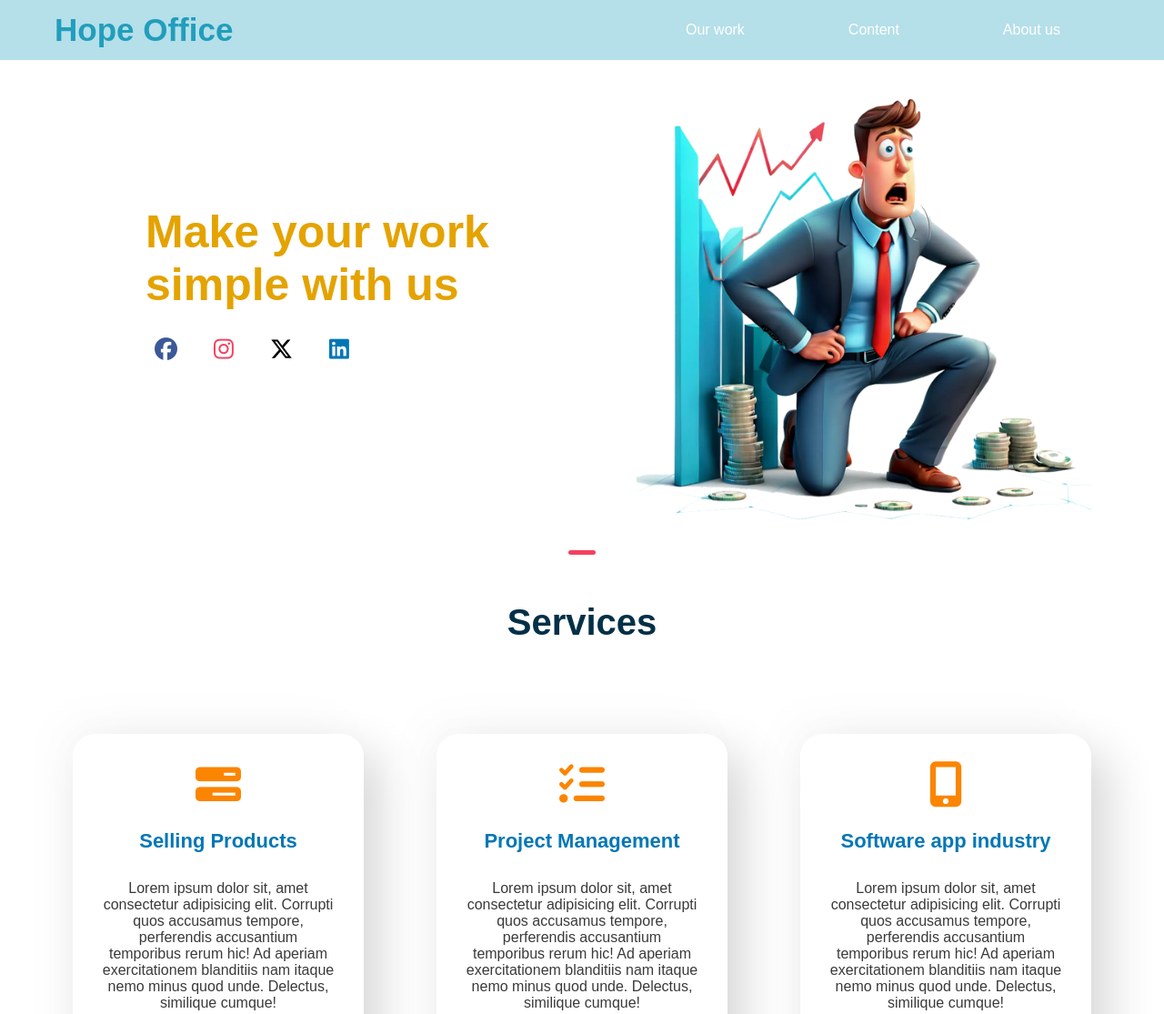
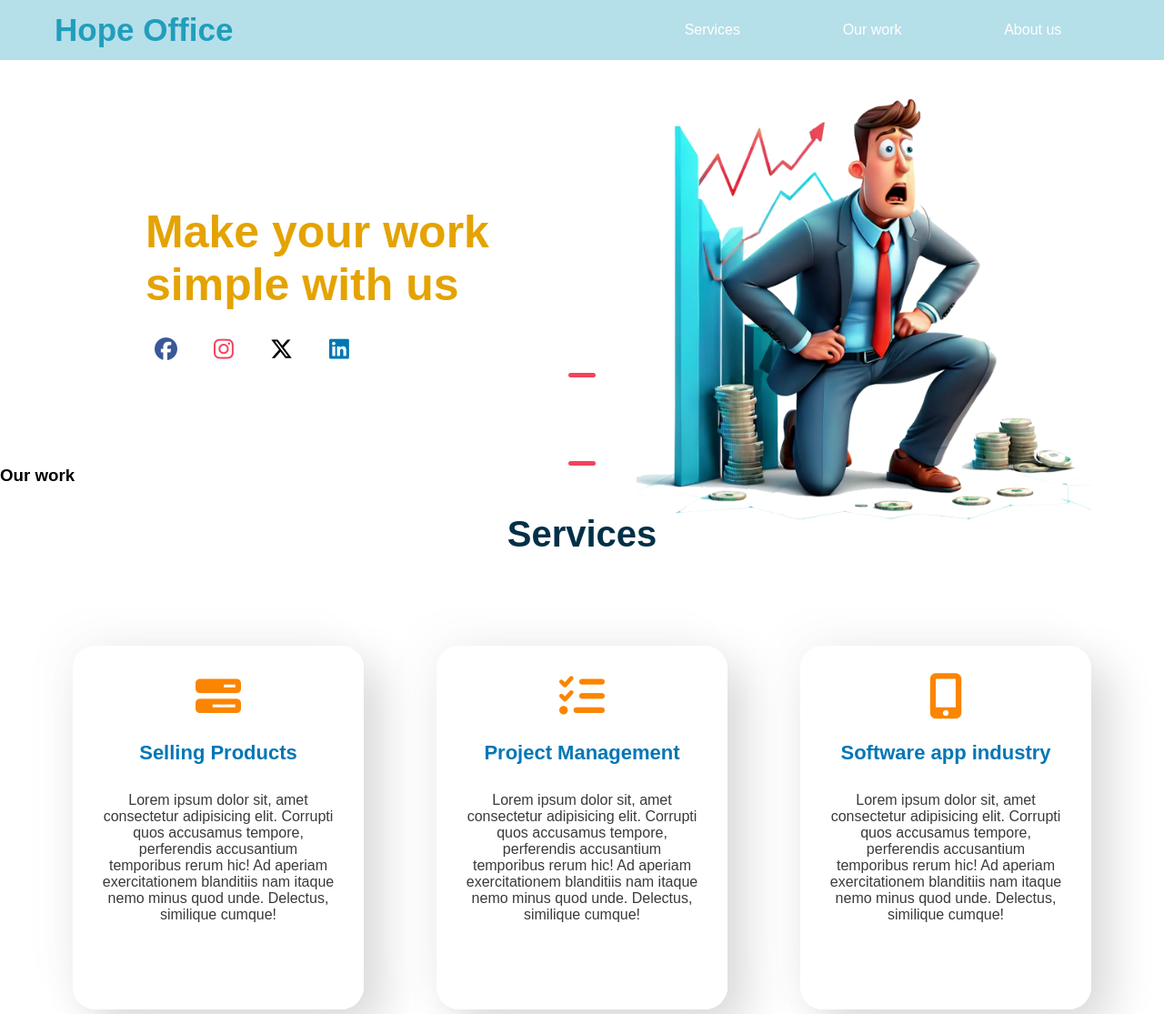
Before and after one commit to clozr0/Office-ID, a plain HTML site: page index.html in a window 1280 px wide. Shown: the top 1115 px of the page at 91% size. Drawn offline with Linux system fonts and the light colour scheme.

Commit message:
Update index.html

```diff
--- a/index.html
+++ b/index.html
@@ -13,8 +13,8 @@
     <header id="address">
         <h1><a href="#">Hope Office</a></h3>
             <ul>
-                <li><a href="#our-work">Our work</a></li>
-                <li><a href="#content">Content</a></li>
+                <li><a href="#service">Services</a></li>
+                <li><a href="#work">Our work</a></li>
                 <li><a href="#about">About us</a></li>
             </ul>
     </header>
@@ -32,8 +32,9 @@
         </div>
         <img src="image/man.png">
     </div>
-    <h3 id="service">Services</h3>
-    <div class="services">
+    <div class="cut"></div>
+    <h3 class="title" id="service">Services</h3>
+    <section class="services">
         <a href="#" class="sale-section">
             <i class="fa-solid fa-bars-progress"></i>
             <h4>Selling Products</h4>
@@ -55,8 +56,13 @@
                 accusantium temporibus rerum hic! Ad aperiam exercitationem blanditiis nam itaque nemo minus quod unde.
                 Delectus, similique cumque!</p>
         </a>
-    </div>
+    </section>
     <div class="cut"></div>
+    <h3 class="title" id="work">Our work</h3>
+    <section>
+        <div></div>
+    </section>
+
 
 
 
```
